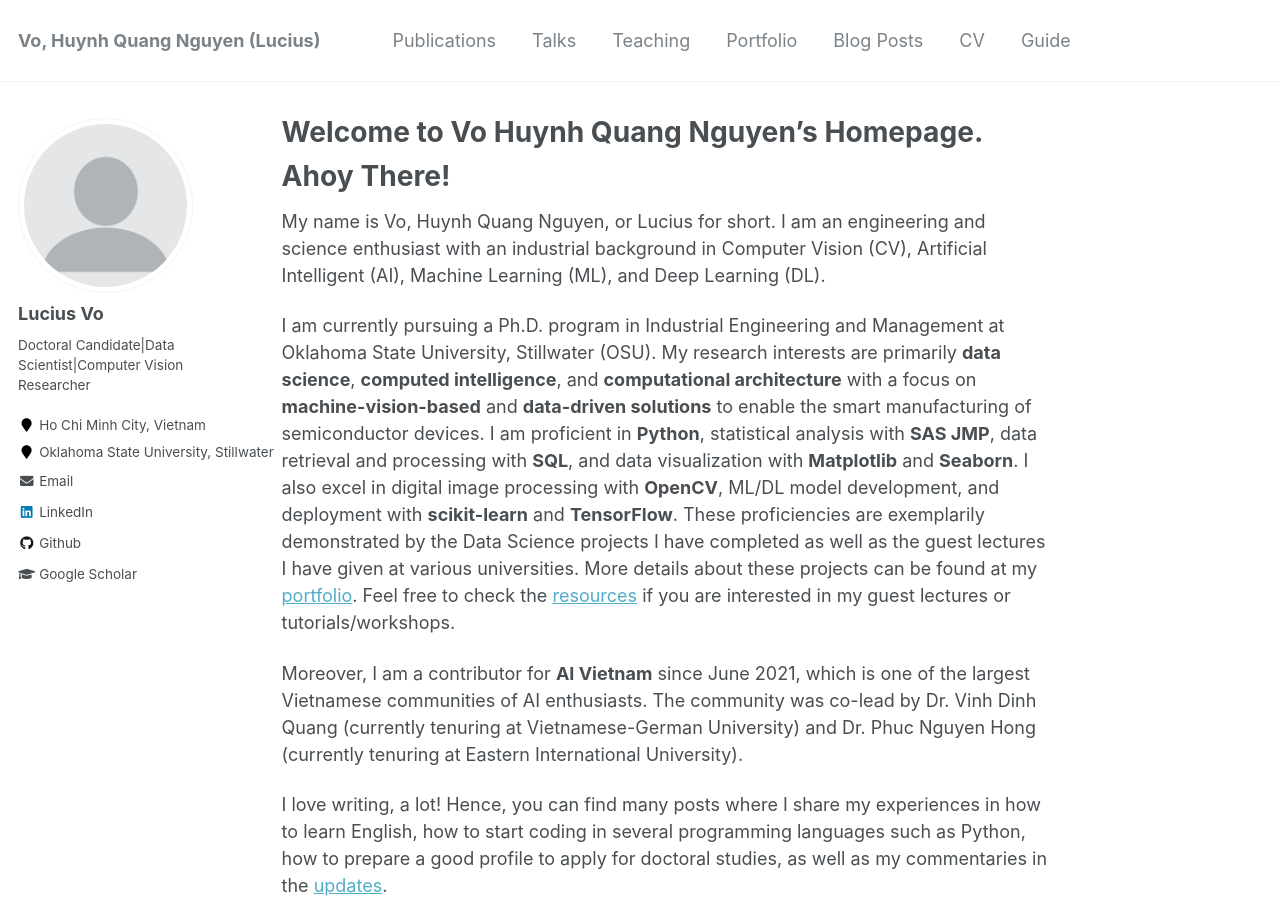
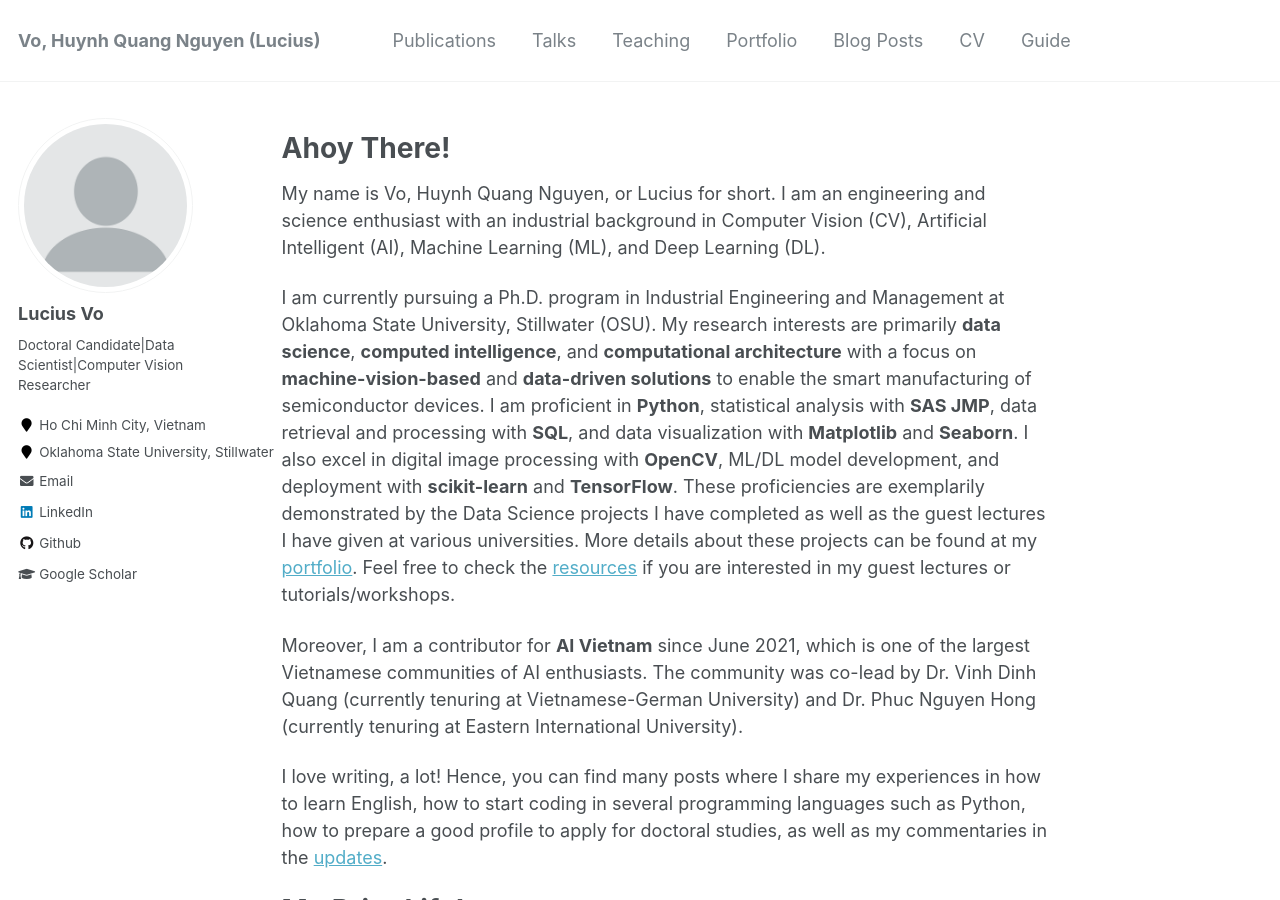
Before and after one commit to vohuynhquangnguyen/vohuynhquangnguyen.github.io, a Jekyll site: the page built from _pages/about.md, in a window 1280 px wide and 900 px high. Built offline with Jekyll 4.4.1, drawn with Linux system fonts in a browser that asks for light colours.

Commit message:
Update about.md

```diff
--- a/_pages/about.md
+++ b/_pages/about.md
@@ -1,6 +1,6 @@
 ---
 permalink: /
-title: "Welcome to Vo Huynh Quang Nguyen's Homepage."
+title: ""
 excerpt: "About Me"
 author_profile: true
 redirect_from:
```
